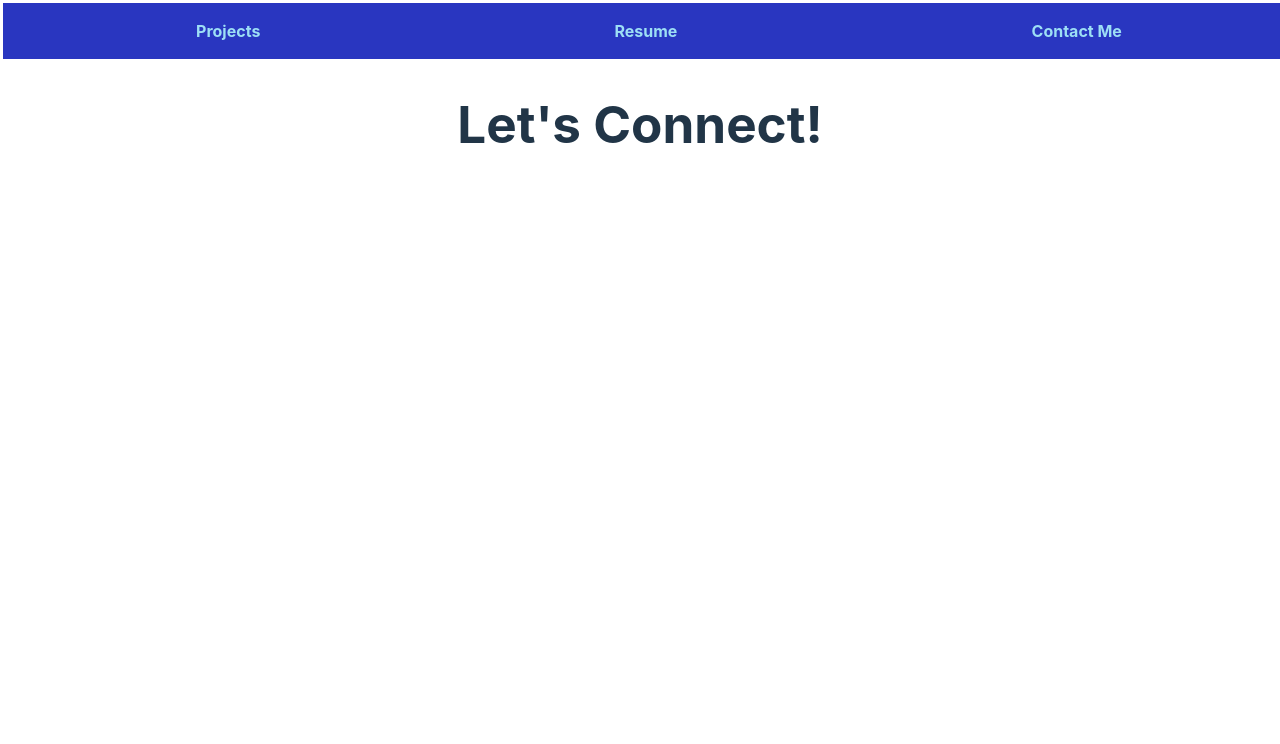
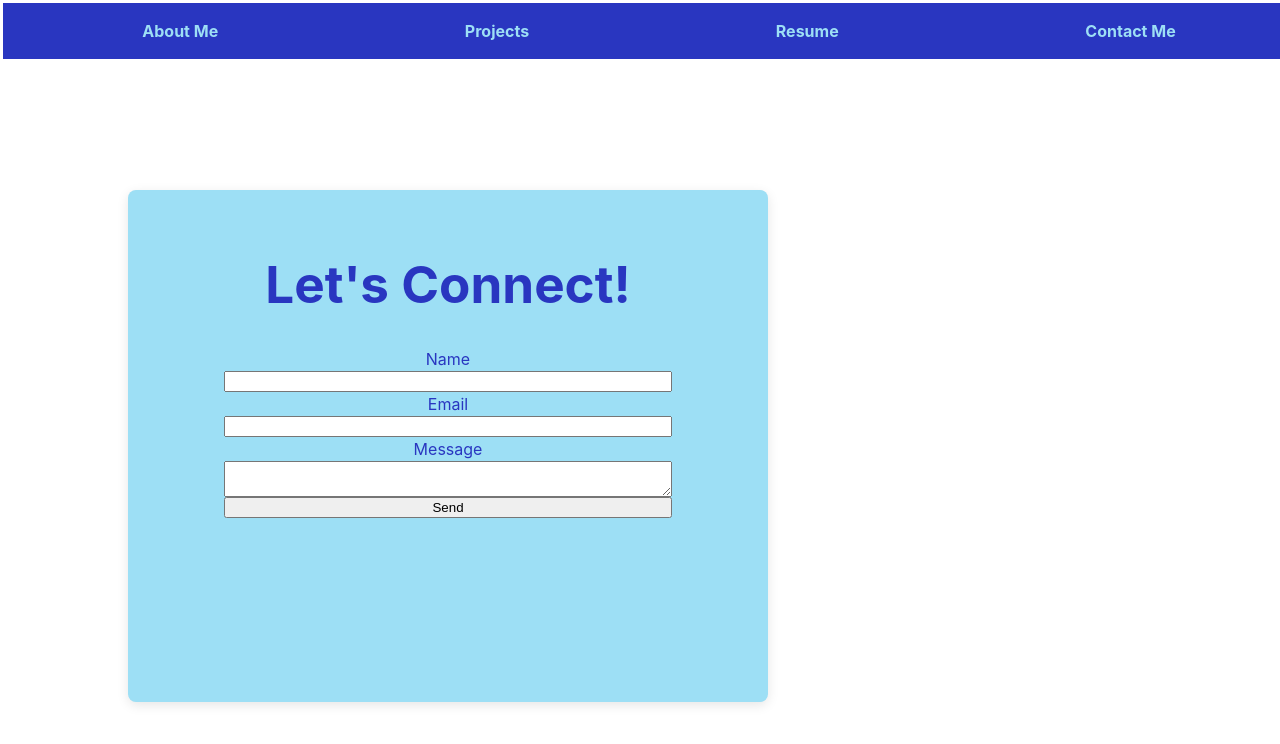
Before and after one commit to KyleMBoomer/my-portfolio, a React (Vite) app: page /contact in a window 1280 px wide. Shown: the top 744 px of the page. Built offline with nearby package versions, Linux system fonts and the light colour scheme.

Commit message:
Add Styling to Contact, Initialize EmailJS

```diff
--- a/package.json
+++ b/package.json
@@ -10,6 +10,7 @@
     "preview": "vite preview"
   },
   "dependencies": {
+    "@emailjs/browser": "^4.4.1",
     "react": "^18.3.1",
     "react-dom": "^18.3.1",
     "react-router-dom": "^6.26.1"
--- a/src/Contact.css
+++ b/src/Contact.css
@@ -0,0 +1,21 @@
+.contact-form-wrapper {
+    max-width:36rem;
+    height: 28rem;
+    margin:8rem;
+    padding: 2rem;
+    background-color:#9ddff5;
+    border-radius:.5rem;
+    box-shadow:0 .2rem .75rem rgba(0,0,0,0.1)
+}
+
+h1,
+label {
+   color: #2936c0;
+}
+
+.contact-form-wrapper form {
+    display:flex;
+    flex-direction: column;
+    width:28rem;
+    margin-left:4rem;
+}
--- a/src/Contact.jsx
+++ b/src/Contact.jsx
@@ -1,9 +1,39 @@
+import { useRef } from 'react'
+import emailjs from '@emailjs/browser'
 import './Contact.css'
 
 const Contact = () => {
+    const form = useRef()
+    const sendEmail = (e) => {
+        e.preventDefault()
+
+        emailjs.sendForm('service_12k5eko', 'contact_form', form.current, '7LNldnHOcUq6P-z3l7W07')
+            .then((result) => {
+                console.log(result.text)
+                alert('Your email was sent!')
+            }, (error) => {
+                console.log(error.text)
+                alert('Failed to send email. Please try again.')
+            })
+
+        e.target.reset()
+    }
+
     return (
-        <div>
+        <div className='contact-form-wrapper'>
             <h1>Let's Connect!</h1>
+            <form ref={form} onSubmit={sendEmail}>
+                <label>Name</label>
+                <input type="text" name="user_name" required />
+
+                <label>Email</label>
+                <input type="email" name="user_email" required />
+
+                <label>Message</label>
+                <textarea name="message" required />
+
+                <input type="submit" value="Send" />
+            </form>
         </div>
     )
 }
--- a/src/Header.jsx
+++ b/src/Header.jsx
@@ -6,6 +6,9 @@ const Header = () => {
         <header className="header">
             <nav>
                 <ul className="nav-links">
+                    <li>
+                        <Link to="/">About Me</Link>
+                    </li>
                     <li>
                         <Link to="/projects">Projects</Link>
                     </li>
```
Also changed, not shown: data.js (added, +23 -0 lines), src/ProjectCard.jsx (+15 -0 lines), 1 other file (tests, documents, lock files or other folders).
